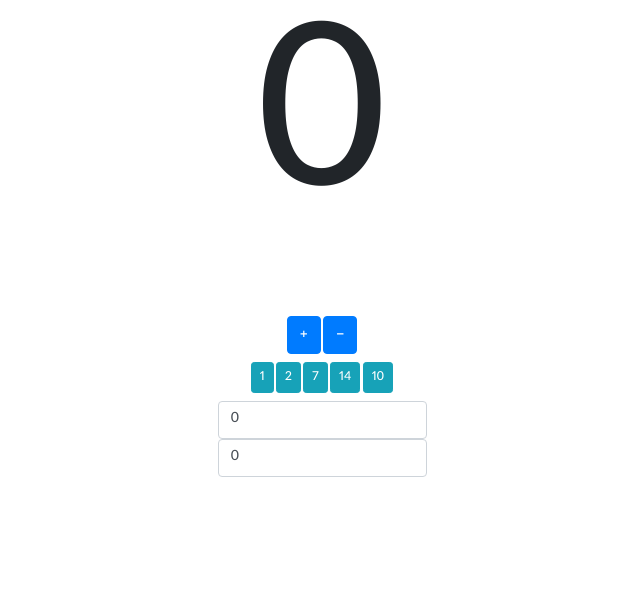
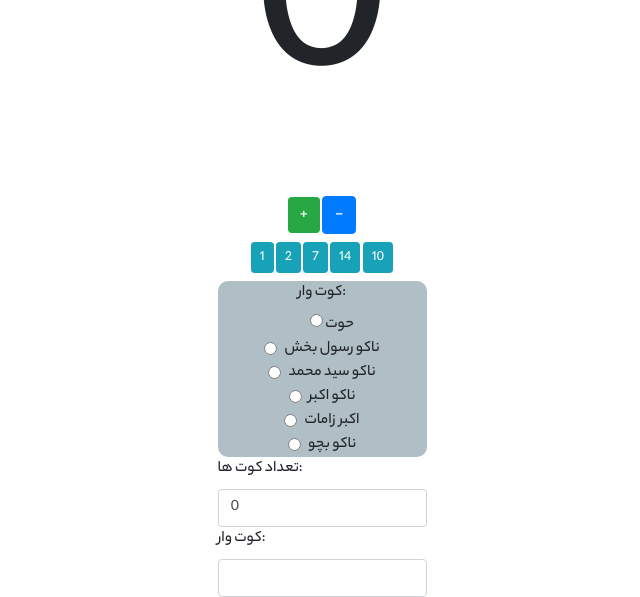
Before and after one commit to jadgal5190/appt, a plain HTML site: page index.html in a window 1280 px wide. Shown: the part 269-866 px from the top of the page, without its empty margins (318-958 px from the left). Before the commit the page ends 800 px from the top, so only its background shows below. Drawn offline with nearby package versions, Linux system fonts and the light colour scheme.

Commit message:
Update index.html

```diff
--- a/index.html
+++ b/index.html
@@ -20,14 +20,18 @@
         background-color: #28a745 !important;
         border: #28a745 !important;
     }
+
+    .cs {
+        background-color: #B0BEC5 !important;
+        border-radius: 10px;
+        display: flex;
+        flex-direction: column;
+        justify-content: center;
+        align-items: center;
+    }
 </style>
 
 <body>
-    <br>
-    <br>
-    <br>
-    <br>
-    <br>
     <div class="container">
         <div class="row">
             <div class="col-12 mt-4">
@@ -38,7 +42,7 @@
                     <h1 style="font-size: 20vw;" id="count">0</h1>
                     <div class="my-2">
 
-                        <a href="#" class="btn btn-primary hesab" id="plus">+</a>
+                        <a href="#" class="btn btn-primary hesab active" id="plus">+</a>
                         <a href="#" class="btn btn-primary hesab" id="mines">-</a>
                     </div>
 
@@ -48,8 +52,51 @@
                         <a href="#" class="btn btn-sm btn-info he" id="he14" value="14">14</a>
                         <a href="#" class="btn btn-sm btn-info he" id="he10" value="10">10</a></div>
                     <div class="mt-2">
-                        <input type="text" name="vam" value="0" class="form-control">
-                        <input type="number" name="vam" value="0" class="form-control">
+                        <div class="cs">
+                            <label for="vamdarcustom"> کوت وار:</label>
+
+                            <div class="form-check">
+                                <input type="radio" value="حوت" id="hoot" name="optradio">
+                                <label class="form-check-label" name="optradio" for="hoot">حوت</label>
+
+                            </div>
+                            <div class="form-check">
+                                <input type="radio" value="ناکو رسول بخش" id="rasolba" class="form-check-input" name="optradio">
+                                <label class="form-check-label" for="rasolba">ناکو رسول بخش</label>
+
+                            </div>
+                            <div class="form-check">
+                                <input type="radio" value="ناکو سید محمد" id="sayedmamad" name="optradio" class="form-check-input">
+                                <label class="form-check-label" for="sayedmamad">ناکو سید محمد</label>
+
+                            </div>
+                            <div class="form-check">
+                                <input type="radio" value="ناکو اکبر" id="nakoakbar" class="form-check-input" name="optradio">
+                                <label class="form-check-label" for="nakoakbar">ناکو اکبر</label>
+
+                            </div>
+                            <div class="form-check">
+                                <input type="radio" value="اکبر زامات" id="akbarzamat" class="form-check-input" name="optradio">
+                                <label class="form-check-label" for="akbarzamat">اکبر زامات</label>
+                            </div>
+                            <div class="form-check">
+                                <input type="radio" value="ناکو بچو" id="nakobacho" class="form-check-input" name="optradio">
+                                <label class="form-check-label" for="nakobacho">ناکو بچو</label>
+                            </div>
+                        </div>
+                        <div>
+                            <label for="vamdarcustom"> تعداد کوت ها:</label>
+                            <input id="vamdarcustom" type="number" name="vam" value="0" class="form-control">
+
+                        </div>
+                        <div>
+                            <label for="vamdarvalue">کوت وار: </label>
+                            <input id="vamdarvalue" type="text" name="vam" value="" class="form-control">
+
+                        </div>
+
+
+
 
                     </div>
 
```
